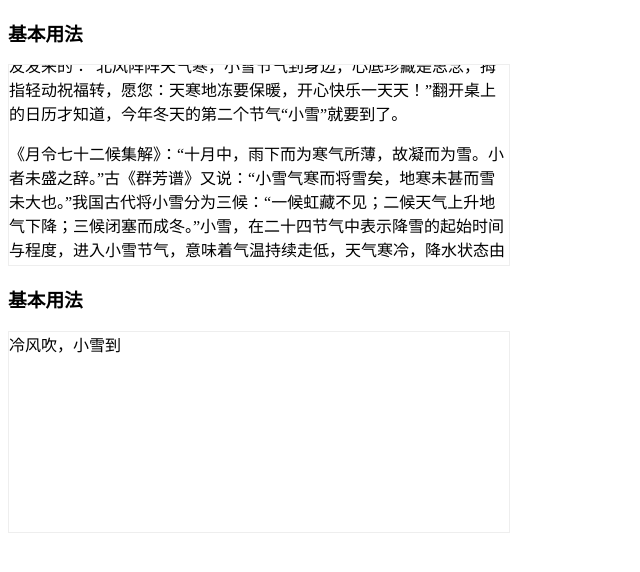
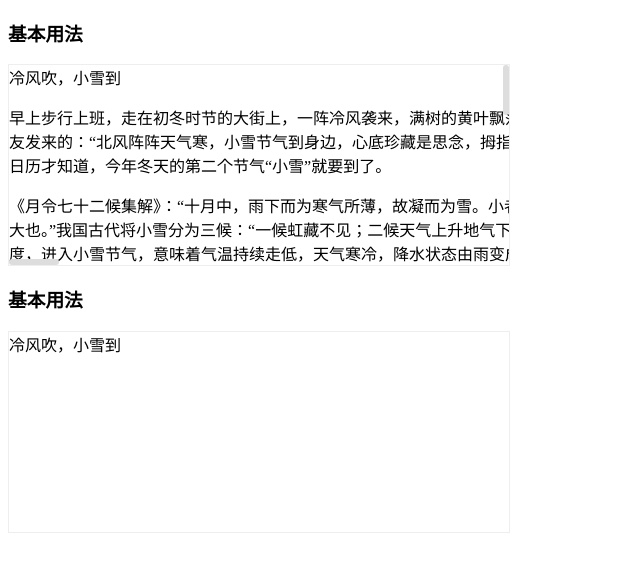
Before and after one commit to huangriya/vue-agile-scrollbar, a Vue app: page / in a window 1280 px wide. Shown: the top 572 px of the page, without its empty margins (0-640 px from the left). Built offline with nearby package versions, Linux system fonts and the light colour scheme.

Commit message:
优化体验

```diff
--- a/example/App.vue
+++ b/example/App.vue
@@ -5,7 +5,7 @@
     <section>
       <h3>基本用法</h3>
       <div style="height:200px;width:500px;border:solid #eee 1px">
-        <vueAgileScrollbar @scroll="scroll" @scroll-hit="onScrollHit" :scrollTop="100">
+        <vueAgileScrollbar @scroll="scroll" @scroll-hit="onScrollHit" displayType="show">
           <div>冷风吹，小雪到</div>
           <p>
             早上步行上班，走在初冬时节的大街上，一阵冷风袭来，满树的黄叶飘落，顿觉寒意渐浓。刚到办公室，就收到一条短信，打开一看是一位朋友发来的：“北风阵阵天气寒，小雪节气到身边，心底珍藏是思念，拇指轻动祝福转，愿您：天寒地冻要保暖，开心快乐一天天！”翻开桌上的日历才知道，今年冬天的第二个节气“小雪”就要到了。
@@ -16,7 +16,7 @@
           <p>
             在老家农人们的心目中，小雪节气标志着冬天真正的到来。广袤的田野没有了忙碌的劳作，显得格外寂静，呈现一派初冬景象。农家自古都是地闲人亦闲，小雪节气正是“家里有粮，心头不慌”的农闲季节。村上的老人们聚在一起，找个背风暖和的土墙根或者麦秸垛，耷拉着头，眯缝着眼，慵懒地晒着太阳，散漫地说着闲话，南坑泥鳅北坑鱼，东集骡子西集驴，云天雾地，优哉优哉，豁牙咧嘴地扯着天南海北的话题。老家有一句乡谚“小雪雪满天，来岁是丰年”，其实在小雪节气很少下大雪，即使下也只是微薄一层的轻盈小雪，雪的厚度连浅浅绿绿的麦苗也遮盖不住。小雪时节的太阳还是暖暖的，风也不算刺骨，天地之间还不至于冷得滴水成冰哈气成霜，于是，大人和孩子的活动空间还是以室外为主，只要不大雪封门，乡村孩童们成群结队去田野里肆意疯跑，大人们则悠闲地到田间地头看看麦苗的长势，家庭主妇们走过油菜地，还忘不了薅一把清鲜水灵的油菜，反正墒好油菜长得密实，权当剔剔苗。
           </p>
-          <div style="height:100000px"></div>
+          <div style="width:1000px"></div>
         </vueAgileScrollbar>
       </div>
     </section>
@@ -37,9 +37,6 @@
 <script>
 import vueAgileScrollbar from '../src/vueAgileScrollbar.vue'
 
-// import vueAgileScrollbar from 'vue-agile-scrollbar'
-// import 'vue-agile-scrollbar/dist/style.css'
-
 export default {
   components: { vueAgileScrollbar },
   data () {
@@ -54,7 +51,7 @@ export default {
   },
   methods: {
     scroll (v) {
-      // console.log(v)
+      console.log(v)
     },
 
     onScrollHit (v) {
--- a/package.json
+++ b/package.json
@@ -1,6 +1,6 @@
 {
   "name": "vue-agile-scrollbar",
-  "version": "1.0.17",
+  "version": "1.0.18",
   "description": "Custom agile scroll bar",
   "author": {
     "name": "huangriya",
--- a/src/vueAgileScrollbar.vue
+++ b/src/vueAgileScrollbar.vue
@@ -10,11 +10,11 @@
       </div>
     </div>
     <div class="agile-scroll-bar-x" v-if="scrollBarX.show"
-         :class="{act: scrollBarX.clientX || scrollBarY.clientY}"
+         :class="{act: scrollBarX.clientX}"
          :style="{left: scrollBarX.left + 'px', width: scrollBarX.width + 'px', bottom: scrollBarX.bottom}"
          @mousedown="scrollBarDown($event, 'scrollBarX')"></div>
     <div class="agile-scroll-bar-y" v-if="scrollBarY.show"
-         :class="{act: scrollBarY.clientY || scrollBarX.clientX}"
+         :class="{act: scrollBarY.clientY}"
          :style="{top: scrollBarY.top + 'px', height: scrollBarY.height + 'px'}"
          @mousedown="scrollBarDown($event, 'scrollBarY')"></div>
   </div>
@@ -59,15 +59,17 @@ export default {
   watch: {
     offsetLeft () {
       this.setScrollBarLeft()
+      this.initScrollBar()
     },
     offsetRight () {
-      this.setScrollBarLeft()
+      this.initScrollBar()
     },
     offsetTop () {
       this.setScrollBarTop()
+      this.initScrollBar()
     },
     offsetBottom () {
-      this.setScrollBarTop()
+      this.initScrollBar()
     }
   },
 
@@ -267,7 +269,7 @@ export default {
 
     // 移除拖拽事件
     removeDragEvent () {
-      window.removeEventListener('mouseup', this.scrollBarUp)
+      window.removeEventListener('mouseup', this.addDragEvent)
     },
 
     // 设置滚动条左边距离
@@ -346,7 +348,7 @@ export default {
     &.act {
       opacity: 1;
     }
-    &:hover {
+    &:hover, &.act {
       background-color: #bbb;
     }
   }
@@ -355,7 +357,7 @@ export default {
     width: 100px;
     left: 0;
     height: 6px;
-    &:hover {
+    &:hover, &.act {
       height: 10px;
     }
   }
@@ -365,7 +367,7 @@ export default {
     top: 0;
     width: 6px;
     height: 100px;
-    &:hover {
+    &:hover, &.act {
       width: 10px;
     }
   }
```
